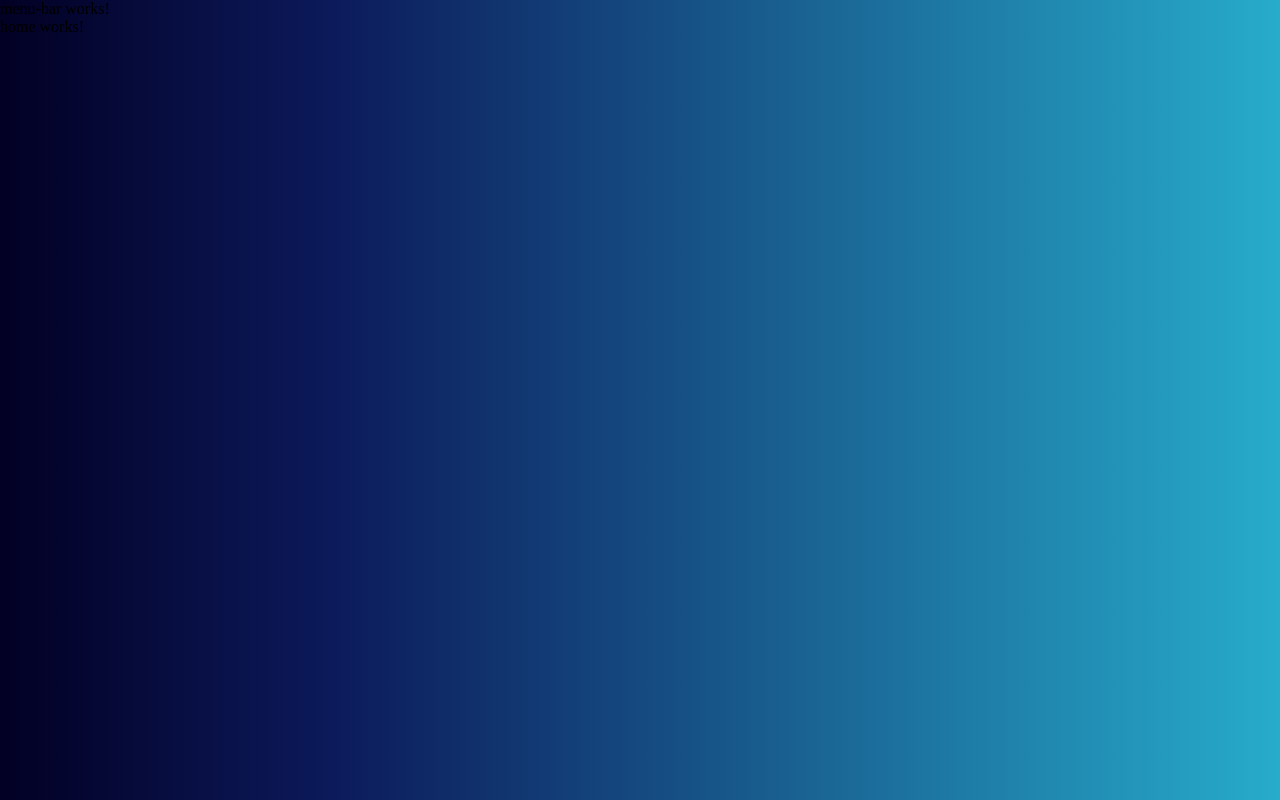
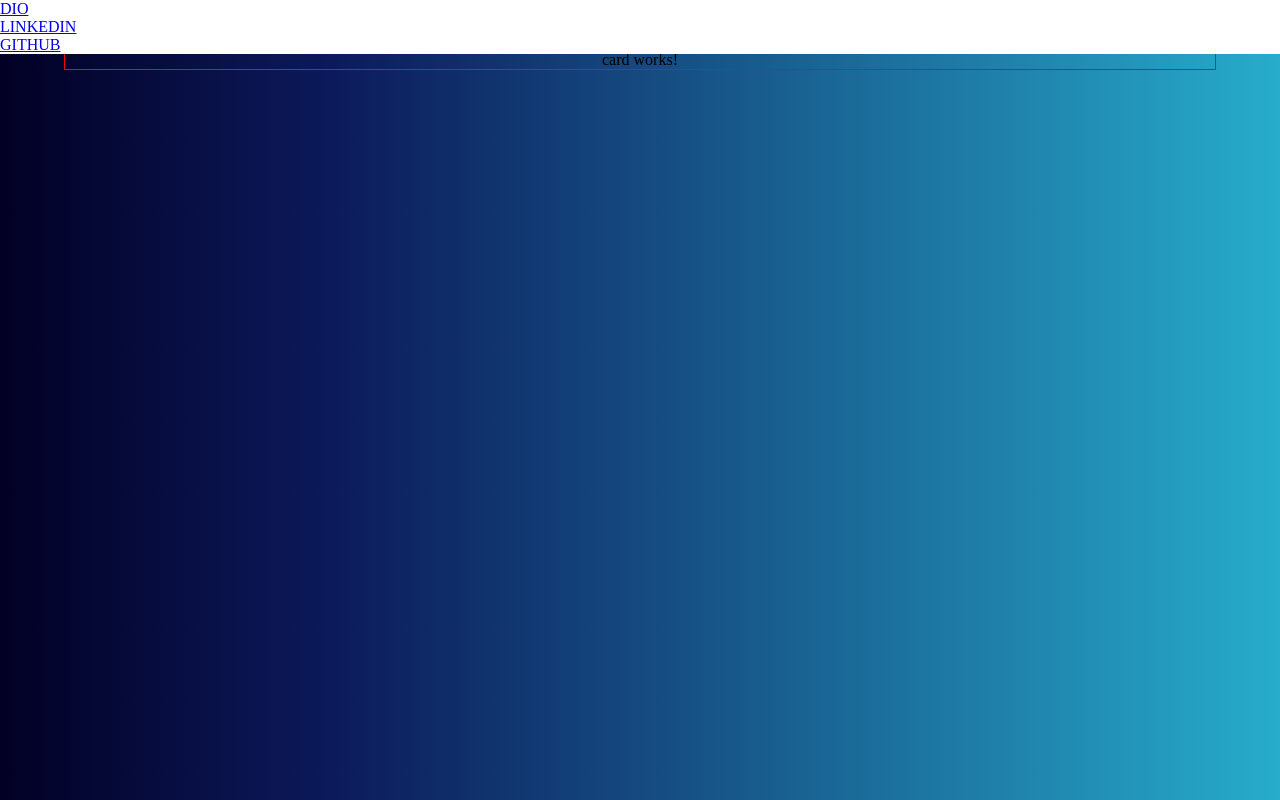
Before and after one commit to washinglopes93/Angualar-game-store, an Angular app: page / in a window 1280 px wide. Built offline with nearby package versions, Linux system fonts and the light colour scheme.

Commit message:
estruturando a página

```diff
--- a/src/app/components/menu-bar/menu-bar.component.css
+++ b/src/app/components/menu-bar/menu-bar.component.css
@@ -0,0 +1,8 @@
+.menu-bar__container{
+    display: flex;
+    flex-direction: row;
+    position: fixed;
+    z-index: 999;
+    background-color: white;
+    width: 100%;
+}
--- a/src/app/components/menu-bar/menu-bar.component.html
+++ b/src/app/components/menu-bar/menu-bar.component.html
@@ -1 +1,15 @@
-<p>menu-bar works!</p>
+<div class="menu-bar__container">
+
+    <div class="menu-bar__logo">
+        <img src="" alt="">
+    </div>
+
+    <div class="menu-bar__item">
+        <ul>
+            <li><a href="https://www.dio.me/users/washinglopes">DIO</a></li>
+            <li><a href="https://www.linkedin.com/in/washington-lopes-de-sousa-658511147/">LINKEDIN</a></li>
+            <li><a href="https://github.com/washinglopes93">GITHUB</a></li>
+        </ul>
+    </div>
+
+</div>
--- a/src/app/pages/home/home.component.css
+++ b/src/app/pages/home/home.component.css
@@ -0,0 +1,10 @@
+.home__container{
+    width: 90%;
+    margin: auto;
+    padding-top: 50px;
+    display: flex;
+    justify-content: space-around;
+    align-items: baseline;
+    flex-wrap: wrap;
+    border: 1px solid red;
+}
--- a/src/app/pages/home/home.component.html
+++ b/src/app/pages/home/home.component.html
@@ -1 +1,4 @@
-<p>home works!</p>
+<!--O home vai abracas os componentes de card-->
+<div class="home__container">
+    <app-card></app-card>
+</div>
```
